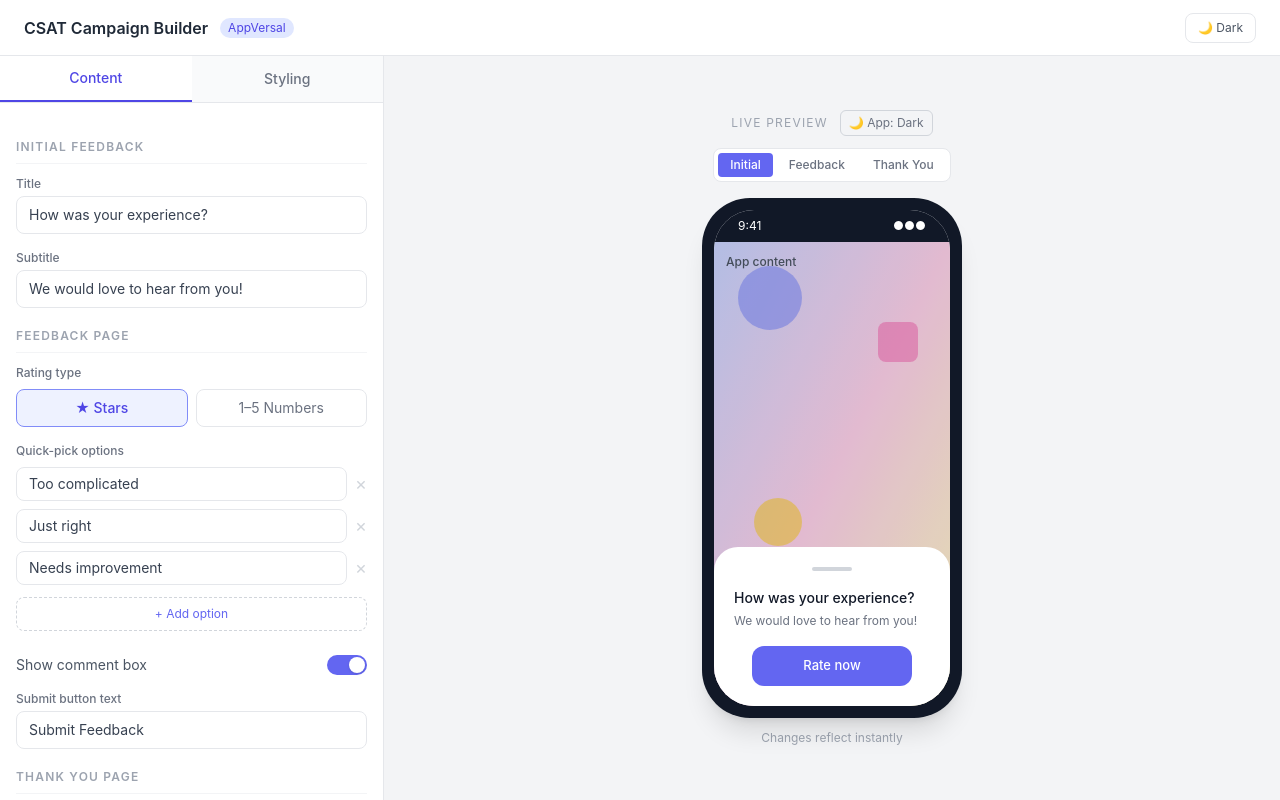
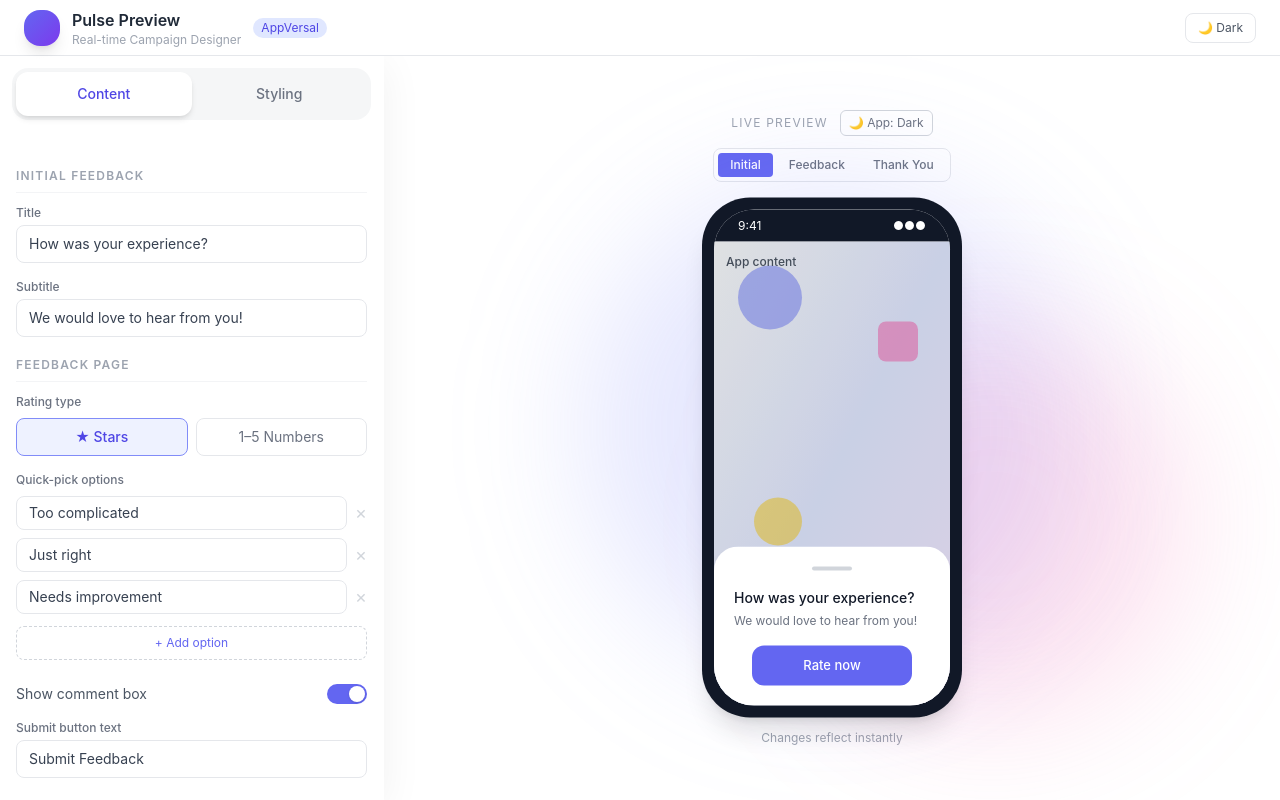
Before and after one commit to kushank-garg/PulsePreview, a React (Vite) app: page / in a window 1280 px wide. Built offline with nearby package versions, Linux system fonts and the light colour scheme.

Commit message:
Fixed some redirecting feature

```diff
--- a/src/App.jsx
+++ b/src/App.jsx
@@ -12,7 +12,21 @@ function App() {
 
   return (
     <Layout>
-      <div className="w-96 flex flex-col bg-white dark:bg-gray-900 border-r border-gray-200 dark:border-gray-700 flex-shrink-0 transition-colors duration-300">
+      <div className="
+w-96
+flex
+flex-col
+bg-white/70
+dark:bg-gray-900/70
+backdrop-blur-xl
+border-r
+border-white/30
+dark:border-gray-700
+flex-shrink-0
+transition-colors
+duration-300
+shadow-[0_8px_40px_rgba(0,0,0,0.06)]
+">
         <TabBar activeTab={activeTab} onTabChange={setActiveTab} />
 
         <div className="flex-1 overflow-y-auto p-4">
--- a/src/components/Layout.jsx
+++ b/src/components/Layout.jsx
@@ -15,7 +15,27 @@ function Layout({ children }) {
   return (
     <div className="h-screen flex flex-col overflow-hidden bg-white dark:bg-gray-900 transition-colors duration-300">
       <div className="h-14 bg-white dark:bg-gray-900 border-b border-gray-200 dark:border-gray-700 flex items-center px-6 flex-shrink-0 gap-3 transition-colors duration-300">
-        <span className="font-semibold text-gray-800 dark:text-gray-100">CSAT Campaign Builder</span>
+        <div className="flex items-center gap-3">
+  <div className="
+    w-9
+    h-9
+    rounded-2xl
+    bg-gradient-to-br
+    from-indigo-500
+    to-violet-600
+    shadow-lg
+  " />
+
+  <div>
+    <h1 className="font-semibold text-gray-800 dark:text-gray-100">
+      Pulse Preview
+    </h1>
+
+    <p className="text-xs text-gray-400">
+      Real-time Campaign Designer
+    </p>
+  </div>
+</div>
         <span className="text-xs bg-indigo-100 dark:bg-indigo-900 text-indigo-600 dark:text-indigo-300 px-2 py-0.5 rounded-full">AppVersal</span>
 
         <button
--- a/src/components/TabBar.jsx
+++ b/src/components/TabBar.jsx
@@ -2,14 +2,22 @@ function TabBar({ activeTab, onTabChange }) {
   const tabs = ['Content', 'Styling']
 
   return (
-    <div className="flex border-b border-gray-200 dark:border-gray-700 bg-gray-50 dark:bg-gray-800 transition-colors duration-300">
+    <div className="
+flex
+m-3
+p-1
+rounded-2xl
+bg-gray-100/80
+dark:bg-gray-800
+backdrop-blur-md
+">
       {tabs.map(tab => (
         <button
           key={tab}
           onClick={() => onTabChange(tab)}
           className={`flex-1 py-3 text-sm font-medium transition-colors duration-200 ${
             activeTab === tab
-              ? 'text-indigo-600 dark:text-indigo-400 border-b-2 border-indigo-600 dark:border-indigo-400 bg-white dark:bg-gray-900'
+              ? 'text-indigo-600 dark:text-indigo-400 bg-white dark:bg-gray-900 rounded-xl shadow-md'
               : 'text-gray-500 dark:text-gray-400 hover:text-gray-700 dark:hover:text-gray-200'
           }`}
         >
--- a/src/components/preview/FeedbackScreen.jsx
+++ b/src/components/preview/FeedbackScreen.jsx
@@ -1,7 +1,7 @@
 import { useState } from 'react'
 import { useCSAT } from '../../context/CSATContext'
 
-function FeedbackScreen() {
+function FeedbackScreen({ goToThankYou }) {
   const { state } = useCSAT()
   const [selectedRating, setSelectedRating] = useState(0)
   const [selectedOption, setSelectedOption] = useState(null)
@@ -98,6 +98,7 @@ function FeedbackScreen() {
       )}
 
       <button
+        onClick={goToThankYou}
         style={{
           backgroundColor: state.btnColor,
           color: state.btnTextColor,
--- a/src/components/preview/InitialScreen.jsx
+++ b/src/components/preview/InitialScreen.jsx
@@ -1,6 +1,6 @@
 import { useCSAT } from '../../context/CSATContext'
 
-function InitialScreen() {
+function InitialScreen({ goToFeedback }) {
   const { state } = useCSAT()
 
   return (
@@ -29,6 +29,7 @@ function InitialScreen() {
       </p>
 
       <button
+        onClick={goToFeedback}
         style={{
           backgroundColor: state.btnColor,
           color: state.btnTextColor,
--- a/src/components/preview/MobilePreview.jsx
+++ b/src/components/preview/MobilePreview.jsx
@@ -11,13 +11,50 @@ function MobilePreview() {
   const { state, dispatch } = useCSAT()
 
   function renderScreen() {
-    if (activeScreen === 'Initial') return <InitialScreen />
-    if (activeScreen === 'Feedback') return <FeedbackScreen />
-    return <ThankYouScreen />
+  if (activeScreen === 'Initial') {
+    return (
+      <InitialScreen
+        goToFeedback={() => setActiveScreen('Feedback')}
+      />
+    )
+  }
+
+  if (activeScreen === 'Feedback') {
+    return (
+      <FeedbackScreen
+        goToThankYou={() => setActiveScreen('Thank You')}
+      />
+    )
+  }
+
+  return <ThankYouScreen />
   }
 
   return (
-    <div className="flex flex-col items-center justify-center h-full bg-gray-100 dark:bg-gray-800 p-4 overflow-auto transition-colors duration-300">
+  <div className="relative flex flex-col items-center justify-center h-full p-4 overflow-auto transition-colors duration-300">
+    <div
+  className="
+  absolute
+  w-[500px]
+  h-[500px]
+  rounded-full
+  bg-indigo-400/20
+  blur-3xl
+  "
+/>
+
+<div
+  className="
+  absolute
+  w-[400px]
+  h-[400px]
+  rounded-full
+  bg-pink-400/20
+  blur-3xl
+  translate-x-40
+  translate-y-24
+  "
+/>
       <div className="flex items-center gap-3 mb-3">
         <p className="text-xs text-gray-400 dark:text-gray-500 uppercase tracking-widest">Live Preview</p>
         <button
@@ -42,7 +79,7 @@ function MobilePreview() {
         ))}
       </div>
 
-      <div className="relative bg-gray-900 rounded-[3rem] p-3 shadow-xl flex-shrink-0 animate-phone-in" style={{ width: 260, height: 520 }}>
+      <div className="relative bg-gray-900 rounded-[3rem] p-3 shadow-xl flex-shrink-0 animate-phone-in animate-float" style={{ width: 260, height: 520 }}>
         <div className="bg-gray-100 rounded-[2.5rem] h-full w-full overflow-hidden flex flex-col">
           <div className="bg-gray-900 flex justify-between items-center px-6 py-2 flex-shrink-0">
             <span className="text-white text-xs">9:41</span>
@@ -50,14 +87,14 @@ function MobilePreview() {
           </div>
           <div className="flex-1 relative flex items-end overflow-hidden">
             {state.previewDarkMode ? (
-              <div className="absolute inset-0 bg-gray-900">
-                <div className="absolute top-6 left-6 w-16 h-16 bg-indigo-900 rounded-full opacity-50" />
-                <div className="absolute top-20 right-8 w-10 h-10 bg-purple-900 rounded-lg opacity-50" />
-                <div className="absolute bottom-40 left-10 w-12 h-12 bg-blue-900 rounded-full opacity-40" />
+              <div className="absolute inset-0 bg-gradient-to-br from-gray-950 via-slate-900 to-indigo-950">
+                <div className="absolute top-6 left-6 w-20 h-20 bg-indigo-700 rounded-full opacity-30 blur-sm" />
+                <div className="absolute top-20 right-8 w-14 h-14 bg-violet-700 rounded-full opacity-25 blur-sm" />
+                <div className="absolute bottom-40 left-10 w-16 h-16 bg-cyan-700 rounded-full opacity-20 blur-sm" />
                 <p className="absolute top-3 left-3 text-xs text-gray-400 font-medium">App content</p>
               </div>
             ) : (
-              <div className="absolute inset-0 bg-gradient-to-br from-indigo-200 via-pink-200 to-yellow-100">
+              <div className="absolute inset-0 bg-gradient-to-br from-slate-50 via-indigo-100 to-purple-100">
                 <div className="absolute top-6 left-6 w-16 h-16 bg-indigo-400 rounded-full opacity-60" />
                 <div className="absolute top-20 right-8 w-10 h-10 bg-pink-400 rounded-lg opacity-60" />
                 <div className="absolute bottom-40 left-10 w-12 h-12 bg-yellow-400 rounded-full opacity-50" />
--- a/src/index.css
+++ b/src/index.css
@@ -8,6 +8,35 @@
 
 body {
   margin: 0;
-  font-family: -apple-system, BlinkMacSystemFont, 'Segoe UI', sans-serif;
-  background: #f0f2f5;
+  font-family: Inter, -apple-system, BlinkMacSystemFont, sans-serif;
+  min-height: 100vh;
+
+  background:
+    radial-gradient(circle at top left,
+      rgba(99,102,241,.18),
+      transparent 35%),
+    radial-gradient(circle at top right,
+      rgba(236,72,153,.12),
+      transparent 35%),
+    radial-gradient(circle at bottom center,
+      rgba(56,189,248,.12),
+      transparent 35%),
+    #f8fafc;
 }
+@keyframes float {
+  0% {
+    transform: translateY(0px);
+  }
+
+  50% {
+    transform: translateY(-8px);
+  }
+
+  100% {
+    transform: translateY(0px);
+  }
+}
+
+.animate-float {
+  animation: float 6s ease-in-out infinite;
+}
```
Also changed, not shown: structure.txt (added).
